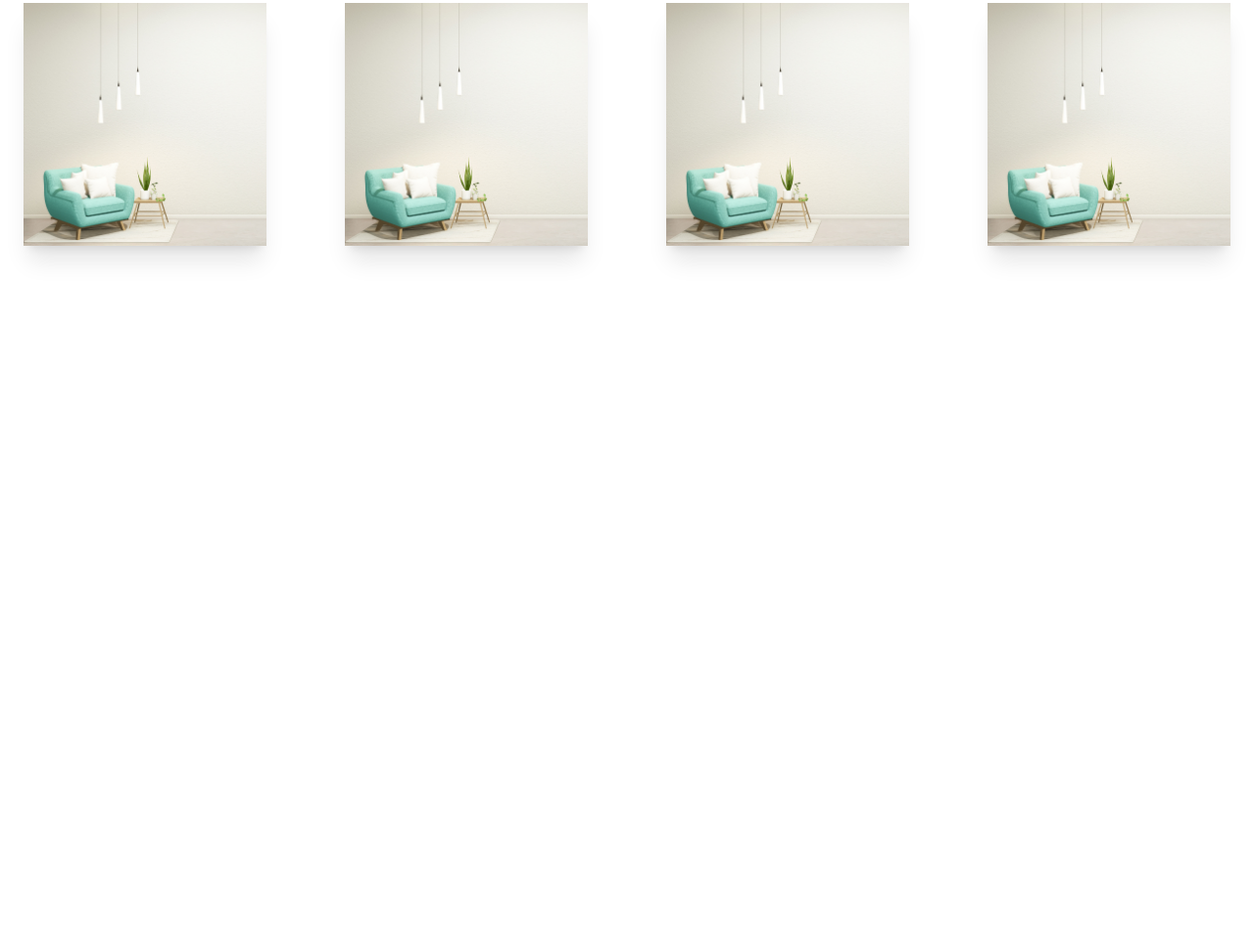
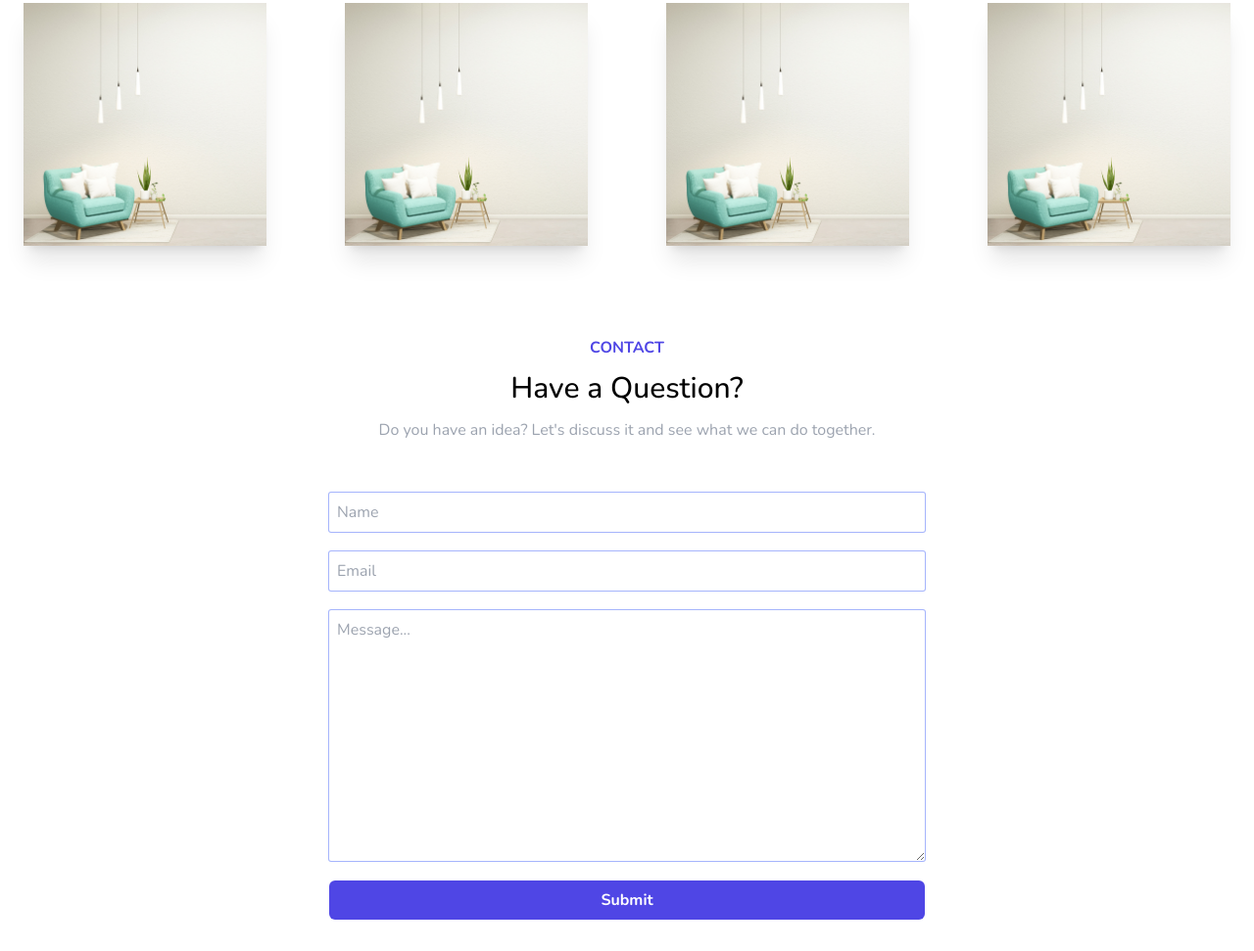
Before and after one commit to AliFarahmand1993/portfolio-project-with-tailwind, a website: page index.html in a window 1280 px wide. Shown: the part 2776-3747 px from the top of the page at 98% size. Before the commit the page ends 3087 px from the top, so only its background shows below. Drawn offline with nearby package versions, Linux system fonts and the light colour scheme.

Commit message:
add contact section
add contact section
Add form
completed

```diff
--- a/index.html
+++ b/index.html
@@ -206,35 +206,43 @@
             <!-- Projects section start -->
             <div class="flex flex-wrap p-5 justify-between">
                 <!-- Projects image 1 -->
-                <div class="w-full md:w-5/12 lg:w-1/5 shadow-xl rounded-lg my-3 md:my-10 m-1 transition-all hover:scale-110">
+                <div
+                    class="w-full md:w-5/12 lg:w-1/5 shadow-xl rounded-lg my-3 md:my-10 m-1 transition-all hover:scale-110">
                     <img src="./assets/images/item.png" alt="">
                 </div>
                 <!-- Projects image 2 -->
-                <div class="w-full md:w-5/12 lg:w-1/5 shadow-xl rounded-lg my-3 md:my-10 m-1 transition-all hover:scale-110">
+                <div
+                    class="w-full md:w-5/12 lg:w-1/5 shadow-xl rounded-lg my-3 md:my-10 m-1 transition-all hover:scale-110">
                     <img src="./assets/images/item.png" alt="">
                 </div>
                 <!-- Projects image 3 -->
-                <div class="w-full md:w-5/12 lg:w-1/5 shadow-xl rounded-lg my-3 md:my-10 m-1 transition-all hover:scale-110">
+                <div
+                    class="w-full md:w-5/12 lg:w-1/5 shadow-xl rounded-lg my-3 md:my-10 m-1 transition-all hover:scale-110">
                     <img src="./assets/images/item.png" alt="">
                 </div>
                 <!-- Projects image 4 -->
-                <div class="w-full md:w-5/12 lg:w-1/5 shadow-xl rounded-lg my-3 md:my-10 m-1 transition-all hover:scale-110">
+                <div
+                    class="w-full md:w-5/12 lg:w-1/5 shadow-xl rounded-lg my-3 md:my-10 m-1 transition-all hover:scale-110">
                     <img src="./assets/images/item.png" alt="">
                 </div>
                 <!-- Projects image 5 -->
-                <div class="w-full md:w-5/12 lg:w-1/5 shadow-xl rounded-lg my-3 md:my-10 m-1 transition-all hover:scale-110">
+                <div
+                    class="w-full md:w-5/12 lg:w-1/5 shadow-xl rounded-lg my-3 md:my-10 m-1 transition-all hover:scale-110">
                     <img src="./assets/images/item.png" alt="">
                 </div>
                 <!-- Projects image 6 -->
-                <div class="w-full md:w-5/12 lg:w-1/5 shadow-xl rounded-lg my-3 md:my-10 m-1 transition-all hover:scale-110">
+                <div
+                    class="w-full md:w-5/12 lg:w-1/5 shadow-xl rounded-lg my-3 md:my-10 m-1 transition-all hover:scale-110">
                     <img src="./assets/images/item.png" alt="">
                 </div>
                 <!-- Projects image 7 -->
-                <div class="w-full md:w-5/12 lg:w-1/5 shadow-xl rounded-lg my-3 md:my-10 m-1 transition-all hover:scale-110">
+                <div
+                    class="w-full md:w-5/12 lg:w-1/5 shadow-xl rounded-lg my-3 md:my-10 m-1 transition-all hover:scale-110">
                     <img src="./assets/images/item.png" alt="">
                 </div>
                 <!-- Projects image 8 -->
-                <div class="w-full md:w-5/12 lg:w-1/5 shadow-xl rounded-lg my-3 md:my-10 m-1 transition-all hover:scale-110">
+                <div
+                    class="w-full md:w-5/12 lg:w-1/5 shadow-xl rounded-lg my-3 md:my-10 m-1 transition-all hover:scale-110">
                     <img src="./assets/images/item.png" alt="">
                 </div>
             </div>
@@ -242,7 +250,27 @@
             </div>
         </section>
         <!-- works area end -->
-
+        <!-- contact section start -->
+        <section class="container mx-auto mt-8">
+            <div class="flex flex-col gap-3 items-center">
+                <h4 class="text-indigo-600 font-bold">CONTACT</h4>
+                <h5 class="text-3xl font-medium">Have a Question?</h5>
+                <p class="w-1/2 text-center text-gray-400"> Do you have an idea?
+                    Let's discuss it and see what we can do
+                    together.</p>
+            </div>
+            <!-- form start -->
+            <form class="flex flex-col gap-5 items-center mt-5 p-8" action="">
+                <input class="p-2 w-full md:w-1/2 ring-1 ring-indigo-300 rounded-sm" type="text" name="Name" placeholder="Name">
+                <input class="p-2 w-full md:w-1/2 ring-1 ring-indigo-300 rounded-sm" type="Email" name="Email"
+                    placeholder="Email">
+                <textarea class="p-2 w-full md:w-1/2 ring-1 ring-indigo-300 rounded-sm" name="Message" id="" cols="30" rows="10"
+                    placeholder="Message..."></textarea>
+                <button class="w-1/2 bg-indigo-600 text-white font-bold px-3 py-2 rounded-md cursor-pointer hover:bg-indigo-900 hover:text-black hover:transition">Submit</button>
+            </form>
+            <!-- form end -->
+        </section>
+        <!--contact section end  -->
     </main>
     <!-- main end -->
     <!-- footer start -->
```
Also changed, not shown: assets/css/output.css.
